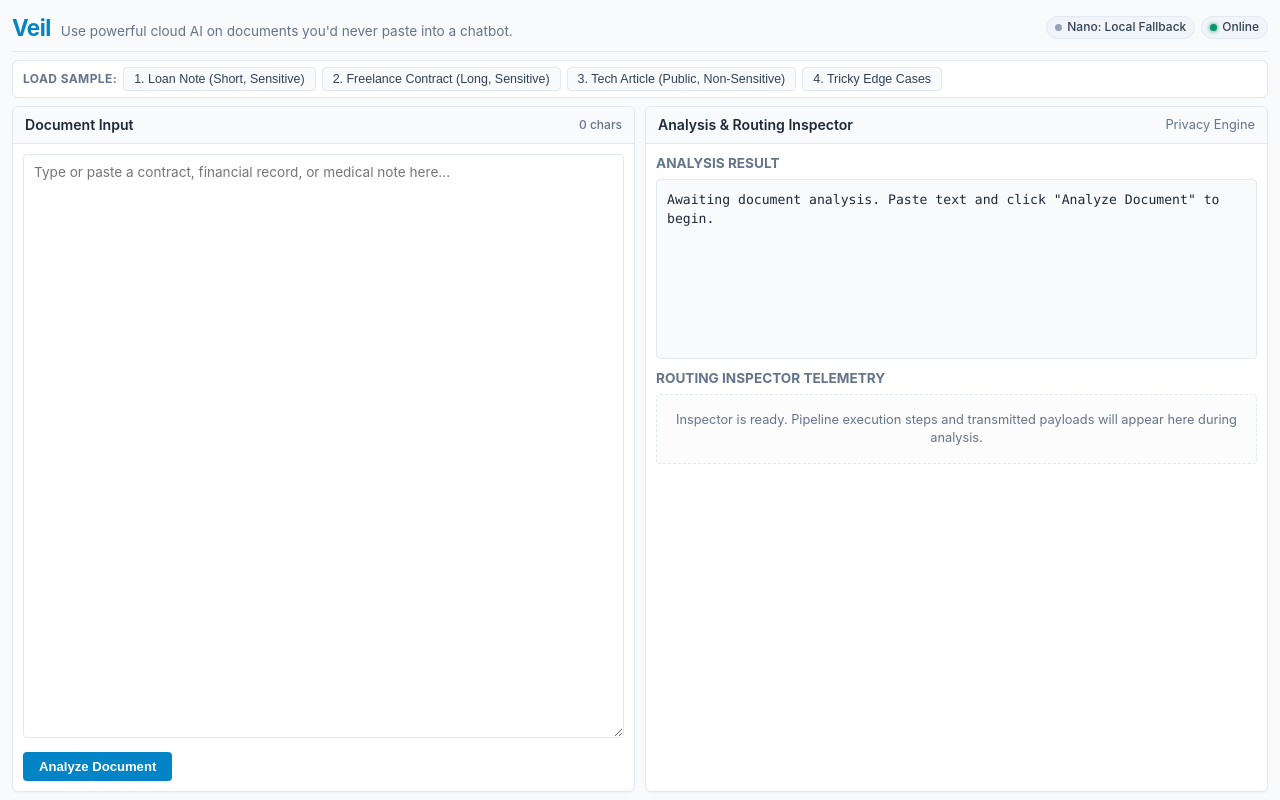
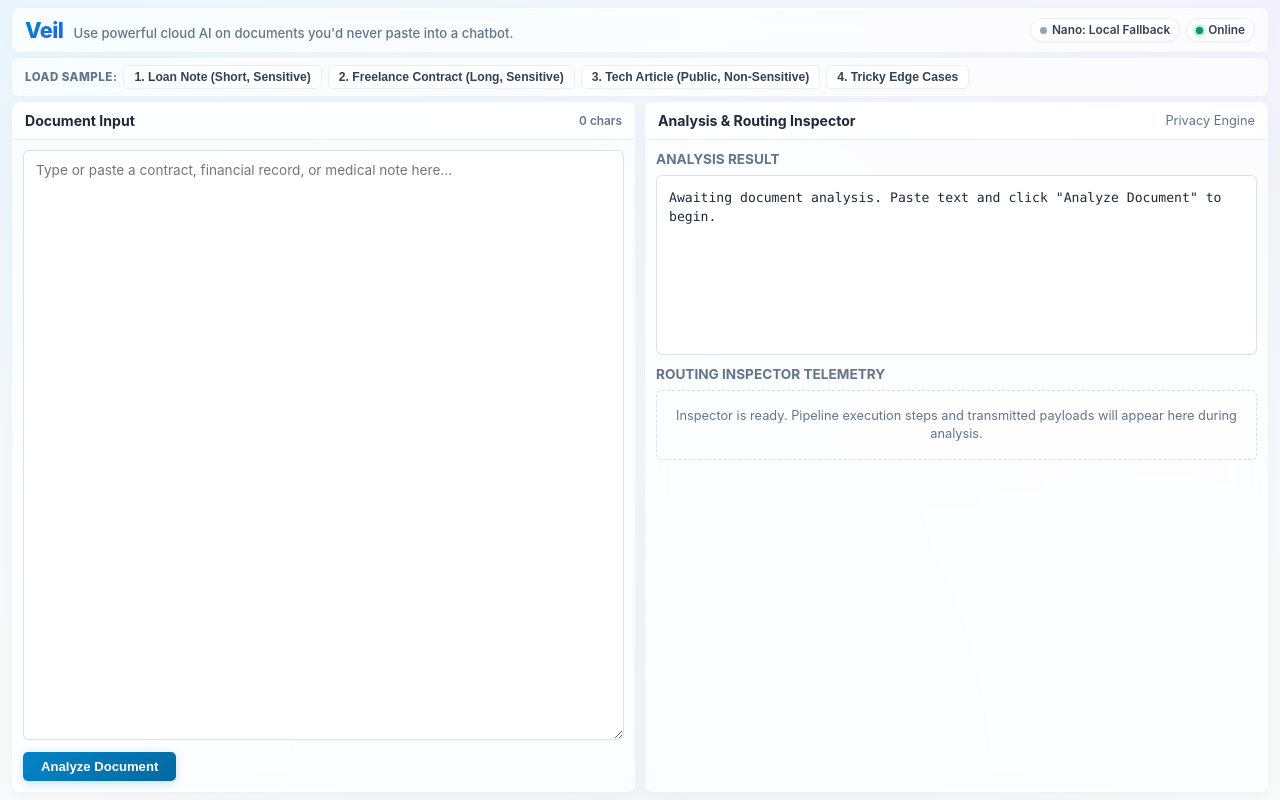
Before and after one commit to akshayaksh1508-creator/Veli, a website built with Vite: page index.html in a window 1280 px wide. Built offline with nearby package versions, Linux system fonts and the light colour scheme; some packages are replaced by stand-ins of ours; no server answers.

Commit message:
D1-T6: upgrade UI with frosted glass transparent containers

```diff
--- a/src/styles.css
+++ b/src/styles.css
@@ -1,17 +1,18 @@
 :root {
   --bg-primary: #f8fafc;
-  --bg-card: #ffffff;
-  --bg-input: #ffffff;
+  --glass-bg: rgba(255, 255, 255, 0.72);
+  --glass-bg-hover: rgba(255, 255, 255, 0.85);
+  --glass-input: rgba(255, 255, 255, 0.65);
+  --glass-border: rgba(255, 255, 255, 0.8);
+  --glass-border-subtle: rgba(226, 232, 240, 0.7);
   --text-main: #0f172a;
   --text-muted: #64748b;
-  --border: #e2e8f0;
-  --border-focus: #0284c7;
   --primary: #0284c7;
   --primary-hover: #0369a1;
   --badge-local: #059669;
   --badge-cloud: #7c3aed;
   --badge-nano: #d97706;
-  --radius: 6px;
+  --radius: 8px;
 }
 
 * {
@@ -26,7 +27,12 @@ html, body {
 
 body {
   font-family: -apple-system, BlinkMacSystemFont, 'Segoe UI', Roboto, Helvetica, Arial, sans-serif;
-  background-color: var(--bg-primary);
+  /* Ambient frosted mesh gradient background */
+  background: radial-gradient(at 0% 0%, rgba(224, 242, 254, 0.65) 0px, transparent 55%),
+              radial-gradient(at 100% 0%, rgba(237, 233, 254, 0.55) 0px, transparent 50%),
+              radial-gradient(at 50% 100%, rgba(241, 245, 249, 0.85) 0px, transparent 60%),
+              #f8fafc;
+  background-attachment: fixed;
   color: var(--text-main);
   line-height: 1.4;
   padding: 8px 12px;
@@ -43,14 +49,20 @@ body {
   min-height: 0;
 }
 
+/* Glass Header */
 header {
-  padding: 4px 0 8px 0;
-  border-bottom: 1px solid var(--border);
+  padding: 6px 12px;
+  background: var(--glass-bg);
+  backdrop-filter: blur(16px) saturate(180%);
+  -webkit-backdrop-filter: blur(16px) saturate(180%);
+  border: 1px solid var(--glass-border);
+  border-radius: var(--radius);
   display: flex;
   justify-content: space-between;
   align-items: center;
   flex-wrap: wrap;
   gap: 8px;
+  box-shadow: 0 4px 15px rgba(0, 0, 0, 0.02);
 }
 
 .brand {
@@ -60,15 +72,18 @@ header {
 }
 
 .brand h1 {
-  font-size: 1.4rem;
-  font-weight: 700;
-  color: var(--primary);
+  font-size: 1.35rem;
+  font-weight: 800;
+  background: linear-gradient(135deg, #0284c7 0%, #2563eb 100%);
+  -webkit-background-clip: text;
+  -webkit-text-fill-color: transparent;
   letter-spacing: -0.5px;
 }
 
 .brand p {
   color: var(--text-muted);
-  font-size: 0.85rem;
+  font-size: 0.82rem;
+  font-weight: 500;
 }
 
 .status-bar {
@@ -78,16 +93,17 @@ header {
 }
 
 .status-chip {
-  font-size: 0.75rem;
-  padding: 2px 8px;
+  font-size: 0.74rem;
+  padding: 3px 9px;
   border-radius: 999px;
-  background: #f1f5f9;
-  border: 1px solid var(--border);
+  background: rgba(255, 255, 255, 0.8);
+  border: 1px solid var(--glass-border-subtle);
   display: flex;
   align-items: center;
   gap: 5px;
-  font-weight: 500;
+  font-weight: 600;
   color: #334155;
+  box-shadow: 0 1px 2px rgba(0, 0, 0, 0.03);
 }
 
 .status-dot {
@@ -99,54 +115,59 @@ header {
 
 .status-dot.active {
   background: var(--badge-local);
-  box-shadow: 0 0 4px var(--badge-local);
+  box-shadow: 0 0 5px var(--badge-local);
 }
 
 .status-dot.nano {
   background: var(--badge-nano);
-  box-shadow: 0 0 4px var(--badge-nano);
+  box-shadow: 0 0 5px var(--badge-nano);
 }
 
-/* Sample Bar: Compact horizontal chip bar */
+/* Glass Sample Buttons Bar */
 .samples-bar {
-  background: var(--bg-card);
-  padding: 6px 10px;
+  background: var(--glass-bg);
+  backdrop-filter: blur(14px) saturate(170%);
+  -webkit-backdrop-filter: blur(14px) saturate(170%);
+  padding: 6px 12px;
   border-radius: var(--radius);
-  margin: 8px 0;
+  margin: 6px 0;
   display: flex;
   align-items: center;
   gap: 6px;
   flex-wrap: wrap;
-  border: 1px solid var(--border);
+  border: 1px solid var(--glass-border);
+  box-shadow: 0 2px 10px rgba(0, 0, 0, 0.02);
 }
 
 .samples-label {
-  font-size: 0.75rem;
-  font-weight: 700;
+  font-size: 0.72rem;
+  font-weight: 800;
   color: var(--text-muted);
   text-transform: uppercase;
-  letter-spacing: 0.4px;
+  letter-spacing: 0.5px;
 }
 
 .sample-btn {
-  background: #f8fafc;
-  border: 1px solid var(--border);
+  background: rgba(255, 255, 255, 0.85);
+  border: 1px solid var(--glass-border-subtle);
   color: #334155;
   padding: 4px 10px;
-  border-radius: 4px;
-  font-size: 0.78rem;
-  font-weight: 500;
+  border-radius: 5px;
+  font-size: 0.76rem;
+  font-weight: 600;
   cursor: pointer;
-  transition: all 0.1s ease;
+  transition: all 0.15s ease;
 }
 
 .sample-btn:hover {
-  background: #e0f2fe;
+  background: #ffffff;
   border-color: var(--primary);
   color: var(--primary);
+  transform: translateY(-1px);
+  box-shadow: 0 2px 6px rgba(2, 132, 199, 0.12);
 }
 
-/* Main Grid: Edge-to-edge, fills remaining height */
+/* Main Grid: Edge-to-edge transparent containers */
 .main-grid {
   display: grid;
   grid-template-columns: 1fr 1fr;
@@ -161,28 +182,32 @@ header {
   }
 }
 
+/* Translucent Glass Panels */
 .panel {
-  background: var(--bg-card);
+  background: var(--glass-bg);
+  backdrop-filter: blur(16px) saturate(180%);
+  -webkit-backdrop-filter: blur(16px) saturate(180%);
   border-radius: var(--radius);
-  border: 1px solid var(--border);
+  border: 1px solid var(--glass-border);
   display: flex;
   flex-direction: column;
   overflow: hidden;
-  box-shadow: 0 1px 3px rgba(0, 0, 0, 0.04);
+  box-shadow: 0 4px 24px -2px rgba(15, 23, 42, 0.04), 0 2px 6px -1px rgba(15, 23, 42, 0.02);
 }
 
 .panel-header {
   padding: 8px 12px;
-  border-bottom: 1px solid var(--border);
+  border-bottom: 1px solid var(--glass-border-subtle);
   display: flex;
   justify-content: space-between;
   align-items: center;
-  background: #f8fafc;
+  background: rgba(255, 255, 255, 0.5);
+  backdrop-filter: blur(10px);
 }
 
 .panel-header h2 {
   font-size: 0.88rem;
-  font-weight: 600;
+  font-weight: 700;
   color: #1e293b;
 }
 
@@ -195,68 +220,79 @@ header {
   overflow-y: auto;
 }
 
-/* Textarea Input: Expands naturally */
+/* Frosted Textarea */
 textarea.doc-input {
   width: 100%;
   flex: 1;
   min-height: 220px;
-  background: var(--bg-input);
-  border: 1px solid var(--border);
-  border-radius: 4px;
+  background: var(--glass-input);
+  backdrop-filter: blur(10px);
+  -webkit-backdrop-filter: blur(10px);
+  border: 1px solid rgba(203, 213, 225, 0.7);
+  border-radius: 6px;
   color: var(--text-main);
   font-family: inherit;
   font-size: 0.85rem;
-  padding: 8px 10px;
+  padding: 10px 12px;
   resize: vertical;
   line-height: 1.45;
+  transition: all 0.15s ease;
 }
 
 textarea.doc-input:focus {
   outline: none;
-  border-color: var(--border-focus);
-  box-shadow: 0 0 0 2px rgba(2, 132, 199, 0.15);
+  background: rgba(255, 255, 255, 0.95);
+  border-color: var(--primary);
+  box-shadow: 0 0 0 3px rgba(2, 132, 199, 0.12);
 }
 
 .input-footer {
   display: flex;
   justify-content: space-between;
   align-items: center;
-  padding-top: 4px;
+  padding-top: 2px;
 }
 
 .char-counter {
-  font-size: 0.75rem;
+  font-size: 0.74rem;
   color: var(--text-muted);
-  font-weight: 500;
+  font-weight: 600;
 }
 
 .btn-primary {
-  background: var(--primary);
+  background: linear-gradient(135deg, #0284c7 0%, #0369a1 100%);
   color: #ffffff;
   border: none;
-  padding: 7px 16px;
+  padding: 7px 18px;
   font-size: 0.82rem;
   font-weight: 600;
-  border-radius: 4px;
+  border-radius: 5px;
   cursor: pointer;
-  transition: background 0.15s ease;
+  transition: all 0.15s ease;
+  box-shadow: 0 2px 8px rgba(2, 132, 199, 0.25);
 }
 
 .btn-primary:hover:not(:disabled) {
-  background: var(--primary-hover);
+  background: linear-gradient(135deg, #0369a1 0%, #075985 100%);
+  transform: translateY(-1px);
+  box-shadow: 0 4px 12px rgba(2, 132, 199, 0.35);
 }
 
 .btn-primary:disabled {
   opacity: 0.55;
   cursor: not-allowed;
+  transform: none;
+  box-shadow: none;
 }
 
-/* Result Box: Clean light background */
+/* Frosted Code & Result Box */
 .code-box {
-  background: #f8fafc;
-  border: 1px solid var(--border);
-  border-radius: 4px;
-  padding: 10px;
+  background: var(--glass-input);
+  backdrop-filter: blur(12px);
+  -webkit-backdrop-filter: blur(12px);
+  border: 1px solid rgba(203, 213, 225, 0.7);
+  border-radius: 6px;
+  padding: 12px;
   font-family: 'SF Mono', Consolas, 'Liberation Mono', Menlo, monospace;
   font-size: 0.82rem;
   line-height: 1.45;
@@ -267,15 +303,15 @@ textarea.doc-input:focus {
   color: #1e293b;
 }
 
-/* Routing Inspector */
+/* Frosted Routing Inspector */
 .inspector-empty {
-  border: 1px dashed var(--border);
-  border-radius: 4px;
+  border: 1px dashed rgba(203, 213, 225, 0.8);
+  border-radius: 6px;
   padding: 16px 12px;
   text-align: center;
   color: var(--text-muted);
   font-size: 0.8rem;
-  background: #fcfcfd;
+  background: rgba(255, 255, 255, 0.4);
 }
 
 .timeline {
@@ -289,16 +325,17 @@ textarea.doc-input:focus {
   align-items: center;
   justify-content: space-between;
   padding: 6px 10px;
-  background: #f8fafc;
-  border: 1px solid var(--border);
-  border-radius: 4px;
+  background: rgba(255, 255, 255, 0.8);
+  border: 1px solid var(--glass-border-subtle);
+  border-radius: 5px;
   font-size: 0.8rem;
+  box-shadow: 0 1px 3px rgba(0, 0, 0, 0.02);
 }
 
 .step-badge {
   font-size: 0.68rem;
-  padding: 2px 5px;
-  border-radius: 3px;
+  padding: 2px 6px;
+  border-radius: 4px;
   font-weight: 700;
   letter-spacing: 0.3px;
 }
```
